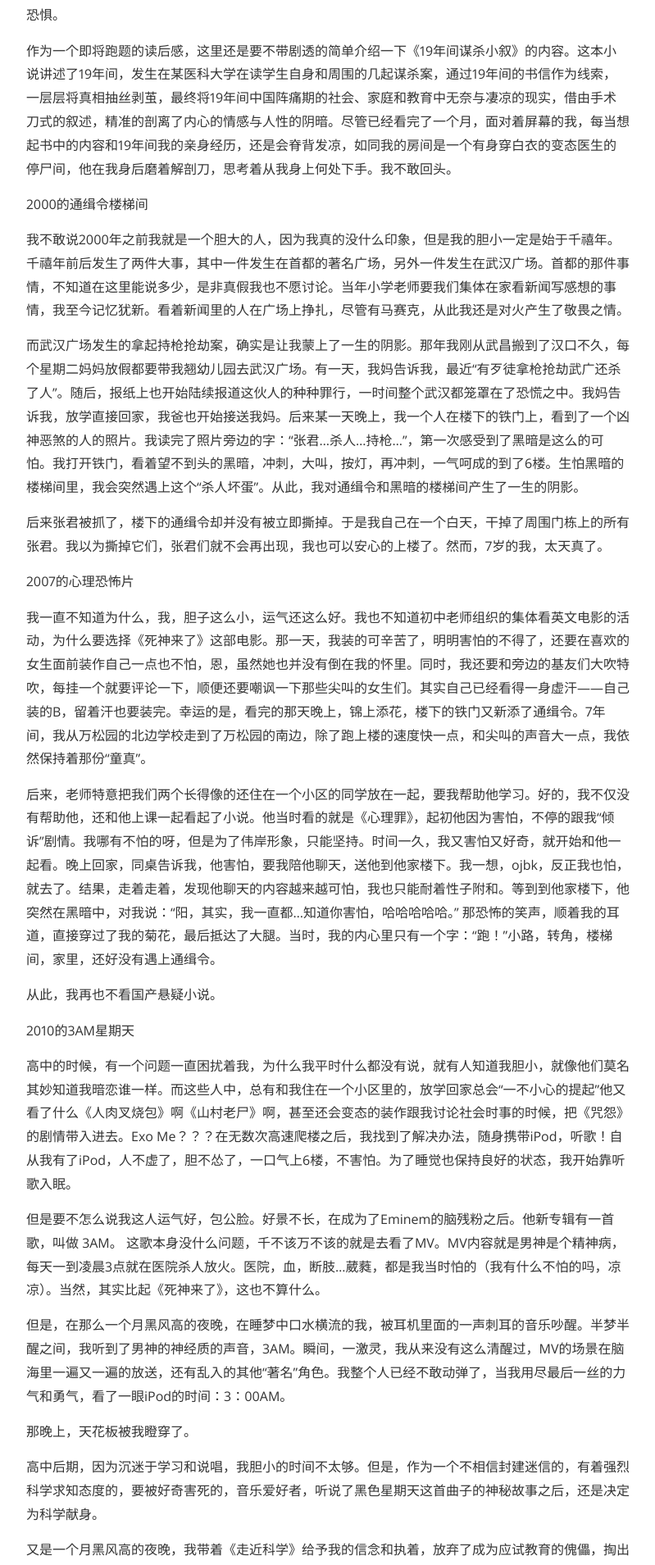
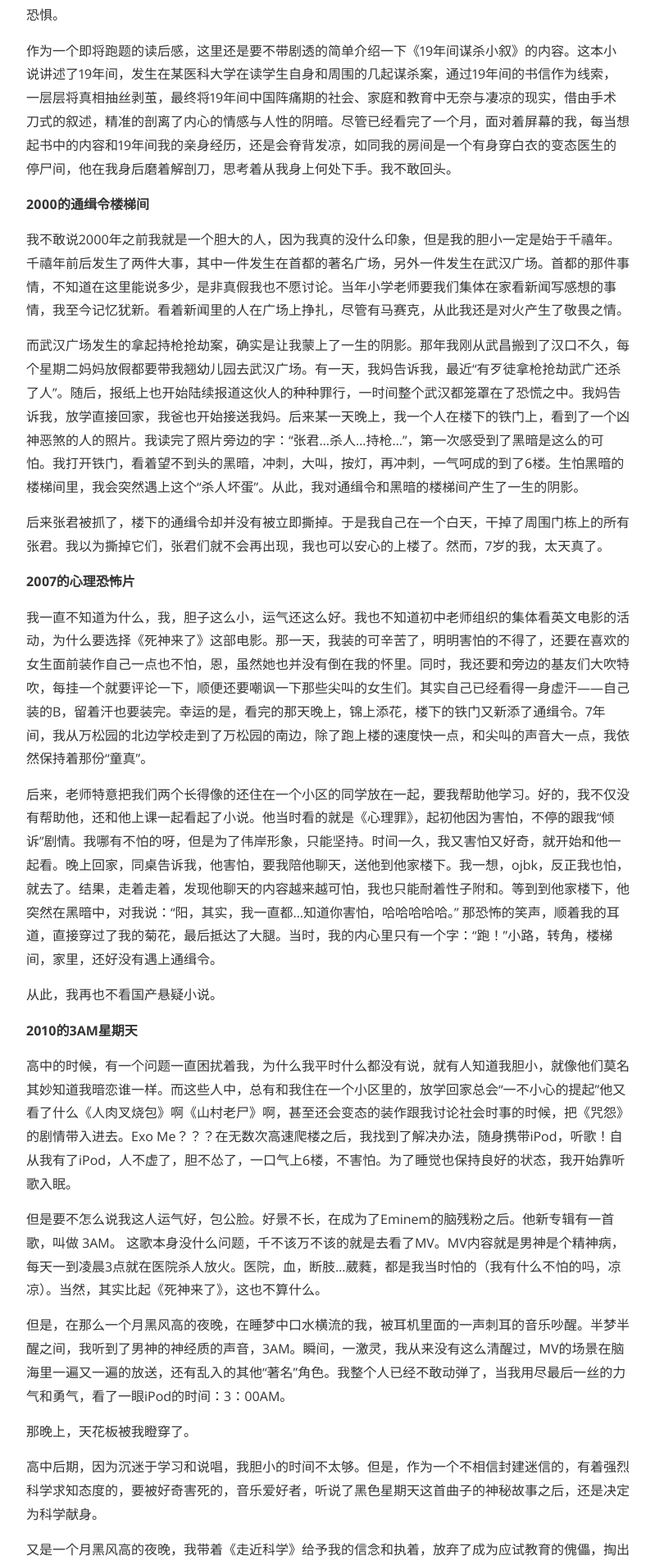
Before and after one commit to RadiumP/myblog, a Jekyll site: the page built from _posts/2019-02-27-19年间.markdown, in a window 1280 px wide. Shown: the part 681-2590 px from the top of the page at 82% size, without its empty margins (240-1039 px from the left). Built offline with Jekyll 4.4.1, drawn with Linux system fonts in a browser that asks for light colours; nearby versions of some CDN libraries.

Commit message:
update format

```diff
--- a/_posts/2019-02-27-19年间.markdown
+++ b/_posts/2019-02-27-19年间.markdown
@@ -14,7 +14,7 @@ categories: 读后感
 
 作为一个即将跑题的读后感，这里还是要不带剧透的简单介绍一下《19年间谋杀小叙》的内容。这本小说讲述了19年间，发生在某医科大学在读学生自身和周围的几起谋杀案，通过19年间的书信作为线索，一层层将真相抽丝剥茧，最终将19年间中国阵痛期的社会、家庭和教育中无奈与凄凉的现实，借由手术刀式的叙述，精准的剖离了内心的情感与人性的阴暗。尽管已经看完了一个月，面对着屏幕的我，每当想起书中的内容和19年间我的亲身经历，还是会脊背发凉，如同我的房间是一个有身穿白衣的变态医生的停尸间，他在我身后磨着解剖刀，思考着从我身上何处下手。我不敢回头。
 
-2000的通缉令楼梯间
+**2000的通缉令楼梯间**
 
 我不敢说2000年之前我就是一个胆大的人，因为我真的没什么印象，但是我的胆小一定是始于千禧年。千禧年前后发生了两件大事，其中一件发生在首都的著名广场，另外一件发生在武汉广场。首都的那件事情，不知道在这里能说多少，是非真假我也不愿讨论。当年小学老师要我们集体在家看新闻写感想的事情，我至今记忆犹新。看着新闻里的人在广场上挣扎，尽管有马赛克，从此我还是对火产生了敬畏之情。
 
@@ -22,7 +22,7 @@ categories: 读后感
 
 后来张君被抓了，楼下的通缉令却并没有被立即撕掉。于是我自己在一个白天，干掉了周围门栋上的所有张君。我以为撕掉它们，张君们就不会再出现，我也可以安心的上楼了。然而，7岁的我，太天真了。
 
-2007的心理恐怖片
+**2007的心理恐怖片**
 
 我一直不知道为什么，我，胆子这么小，运气还这么好。我也不知道初中老师组织的集体看英文电影的活动，为什么要选择《死神来了》这部电影。那一天，我装的可辛苦了，明明害怕的不得了，还要在喜欢的女生面前装作自己一点也不怕，恩，虽然她也并没有倒在我的怀里。同时，我还要和旁边的基友们大吹特吹，每挂一个就要评论一下，顺便还要嘲讽一下那些尖叫的女生们。其实自己已经看得一身虚汗——自己装的B，留着汗也要装完。幸运的是，看完的那天晚上，锦上添花，楼下的铁门又新添了通缉令。7年间，我从万松园的北边学校走到了万松园的南边，除了跑上楼的速度快一点，和尖叫的声音大一点，我依然保持着那份“童真”。
 
@@ -30,7 +30,7 @@ categories: 读后感
 
 从此，我再也不看国产悬疑小说。
 
-2010的3AM星期天
+**2010的3AM星期天**
 
 高中的时候，有一个问题一直困扰着我，为什么我平时什么都没有说，就有人知道我胆小，就像他们莫名其妙知道我暗恋谁一样。而这些人中，总有和我住在一个小区里的，放学回家总会“一不小心的提起”他又看了什么《人肉叉烧包》啊《山村老尸》啊，甚至还会变态的装作跟我讨论社会时事的时候，把《咒怨》的剧情带入进去。Exo Me？？？在无数次高速爬楼之后，我找到了解决办法，随身携带iPod，听歌！自从我有了iPod，人不虚了，胆不怂了，一口气上6楼，不害怕。为了睡觉也保持良好的状态，我开始靠听歌入眠。
 
@@ -50,7 +50,7 @@ categories: 读后感
 
 然后，我的iPod就被没收了。
 
-2019的未能还的愿
+**2019的未能还的愿**
 
 这么多年的摸爬滚打，我已经很久很久没有害怕的感觉。沉迷与学习、论文、面试、工作的我，随着年龄越来越大，渐渐失去了好奇心，也学会了如何避开害怕的事情。没有了好奇，学会了逃避，这可能也是一种成长？
 
```
